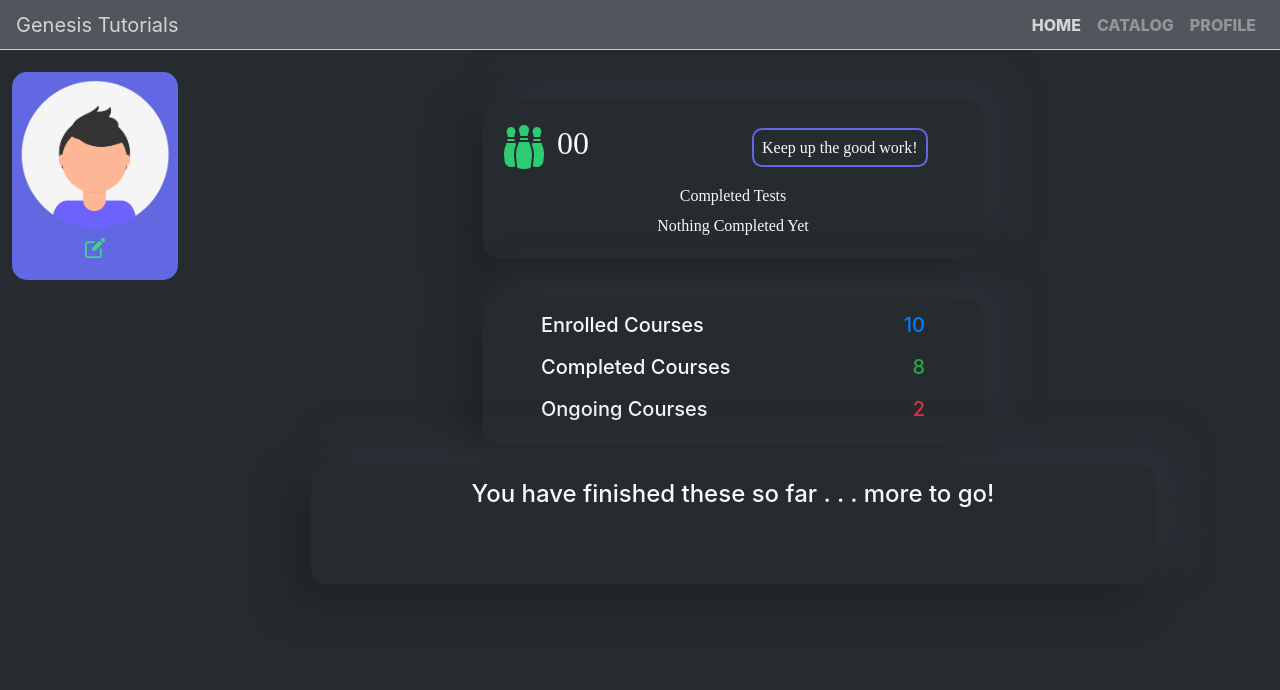
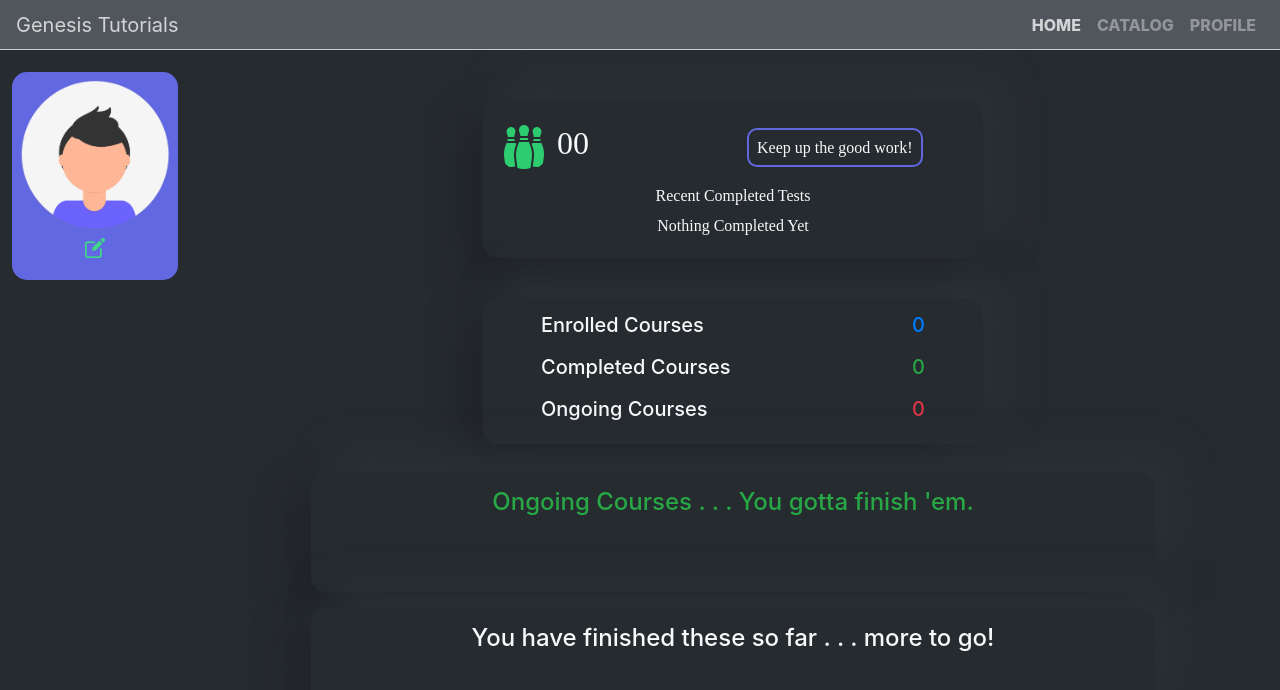
Before and after one commit to ZarryMyles/Genesis_training, a React (Create React App) app: page /profile/1 in a window 1280 px wide. Shown: the top 690 px of the page. Built offline with nearby package versions, Linux system fonts and the light colour scheme; a web font is replaced by a local one.

Commit message:
profile update

```diff
--- a/public/json/userProfile.json
+++ b/public/json/userProfile.json
@@ -7,22 +7,23 @@
     "password": "catwoman",
     "score": 45,
     "completedCourseId": [3, 4, 2],
+    "currentCourseId": [1, 5],
     "completedCourses": [
       {
         "name": "HTML for beginners",
-        "courseId": 1,
+        "courseId": 3,
         "score": 12,
         "completed": true
       },
       {
         "name": "CSS Gridd",
-        "courseId": 2,
+        "courseId": 4,
         "score": 18,
         "completed": true
       },
       {
         "name": "CSS Display",
-        "courseId": 3,
+        "courseId": 2,
         "score": 12,
         "completed": false
       },
@@ -40,7 +41,8 @@
     "username": "flash",
     "email": "barry@gmail.com",
     "password": "iris",
-    "completedCourseId": [1, 2, 3],
+    "currentCourseId": [1, 2],
+    "completedCourseId": [4, 5, 3],
     "completedCourses": [
       {
         "name": "HTML for beginners",
@@ -69,7 +71,8 @@
     "email": "oliver@gmail.com",
     "password": "canary",
     "score": 15,
-    "completedCourseId": [3, 4, 5],
+    "currentCourseId": [1, 5],
+    "completedCourseId": [3, 4],
     "completedCourses": [
       {
         "name": "HTML for beginners",
@@ -82,12 +85,6 @@
         "courseId": 4,
         "score": 18,
         "completed": true
-      },
-      {
-        "name": "CSS Display",
-        "courseId": 5,
-        "score": 12,
-        "completed": false
       }
     ]
   }
--- a/src/App.js
+++ b/src/App.js
@@ -54,7 +54,7 @@ const catalog = (props) => (
 );
 const coursedisplay = (props) => (
   <Fragment>
-    <Navbar />{" "}
+    <Navbar username={props.match.params.username} />
     <div className="row pt-5 mx-auto">
       {/* <CourseSidebar /> */}
       <CourseDisplay coursename={props.match.params.coursename} />
--- a/src/component/CourseDisplay.js
+++ b/src/component/CourseDisplay.js
@@ -25,7 +25,11 @@ export default function CourseDisplay(props) {
   };
 
   function displayBulletPoints(point) {
-    return <li className="py-1">{point}</li>;
+    return (
+      <li className="py-1" style={{ listStyle: "disc" }}>
+        {point}
+      </li>
+    );
   }
   function displayPargraph(text) {
     return <p className="pt-1">{text}</p>;
--- a/src/component/Profile.js
+++ b/src/component/Profile.js
@@ -11,6 +11,8 @@ import EditImg from "../images/icons/edit-icon.png";
 export default function Profile(props) {
   const [user, setUser] = useState();
   const [courselist, setcourslist] = useState();
+  let [userscore, setUserscore] = useState(0);
+
   useEffect(() => {
     let getData = async () => {
       await fetch(`/json/userProfile.json`).then((response) => {
@@ -19,6 +21,15 @@ export default function Profile(props) {
             return user.username == props.username;
           });
           setUser(userFilter[0]);
+          // user score is being set before user is fetched--resolve later
+          setUserscore(
+            user
+              ? user.completedCourses.reduce(
+                  (score, course) => course.score + score,
+                  0
+                )
+              : 0
+          );
         });
       });
       await fetch(`/json/course.json`).then((response) => {
@@ -27,17 +38,6 @@ export default function Profile(props) {
         });
       });
     };
-    // await fetch(`/json/courseList.json`).then((response) => {
-    //   response.json().then((settings) => {
-    //     // instead of setting state you can use it any other way.
-    //     let courseListFilt;
-    //     let courseListFilter = settings.filter((value) => {
-    //       return value.courseId == courseName;
-    //     });
-    //     console.log("api : ", coursetagFilter[0]);
-    //     setCompletedCourseData(courseListFilter[0]);
-    //   });
-    // });
     getData();
   }, []);
   function displayProfileCard() {
@@ -60,10 +60,11 @@ export default function Profile(props) {
       </div>
     );
   }
-  function courseCompleted(course) {
+
+  function displayCourseImg(course) {
     let coursePath = course.link;
     let image_path = "../" + course.preview_img;
-    if (user.completedCourseId.includes(course.courseId)) {
+
     return (
       <Link
         to={coursePath}
@@ -89,19 +90,15 @@ export default function Profile(props) {
       </Link>
     );
   }
-  }
-
+  function displayPointsCard() {
     return (
-    <div className="d-flex mt-5 mx-2 pt-4 p-1">
-      {displayProfileCard()}
-      <div className="profileWrapper  d-flex flex-wrap justify-content-center m-2">
       <div id="points-display" className="p-3">
         <div className="score-img-quote d-flex ">
           <div className="pointsImg align-self-center">
             <img src={PointsImg} alt="points-gif" height="50px" />
           </div>
           <div id="scoreNo" className="text-light align-self-center p-2">
-              <h2>{user ? user.score : "00"}</h2>
+            <h2>{user ? userscore : "00"}</h2>
           </div>
           <div className="points-quote text-light align-self-center ">
             <h6 className="p-2 my-auto">Keep up the good work!</h6>
@@ -109,7 +106,7 @@ export default function Profile(props) {
         </div>
         <div className="latest-tests mt-1 p-1">
           <div className="d-flex flex-column align-items-center">
-              <h6 className="text-light">Completed Tests</h6>
+            <h6 className="text-light">Recent Completed Tests</h6>
             <div className="completed-test-list  text-light">
               <div className="test-name d-flex flex-column ">
                 {user
@@ -135,29 +132,62 @@ export default function Profile(props) {
           </div>
         </div>
       </div>
+    );
+  }
+  return (
+    <div className="d-flex mt-5 mx-2 pt-4 p-1 mb-5">
+      {displayProfileCard()}
+      <div className="profileWrapper  d-flex flex-wrap justify-content-center m-2">
+        {displayPointsCard()}
         <div id="courses-details">
           <div className="d-flex flex-column align-items-center text-light">
             <div>
               <h5>Enrolled Courses</h5>
-              <h5 className="text-primary">10</h5>
+              <h5 className="text-primary">
+                {user
+                  ? user.completedCourseId.length + user.currentCourseId.length
+                  : 0}
+              </h5>
             </div>
             <div>
               <h5>Completed Courses</h5>
-              <h5 className="text-success">8</h5>
+              <h5 className="text-success">
+                {user ? user.completedCourseId.length : 0}
+              </h5>
             </div>
             <div>
               <h5>Ongoing Courses</h5>
-              <h5 className="text-danger">2</h5>
+              <h5 className="text-danger">
+                {user ? user.currentCourseId.length : 0}
+              </h5>
             </div>
           </div>
         </div>
-        <div className="completedCourse-wrapper p-3">
+        <div className="completedCourse-wrapper p-3 m-2">
+          <h4 className="text-success text-center">
+            Ongoing Courses . . . You gotta finish 'em.
+          </h4>
+          <div id="CompletedCourses" className="d-flex flex-wrap">
+            {user && courselist
+              ? courselist.map((course) => {
+                  if (user.currentCourseId.includes(course.courseId)) {
+                    return displayCourseImg(course);
+                  }
+                })
+              : ""}
+          </div>
+        </div>
+        <div className="completedCourse-wrapper p-3 m-2">
           <h4 className="text-light text-center">
             You have finished these so far . . . more to go!
           </h4>
           <div id="CompletedCourses" className="d-flex flex-wrap">
             {user && courselist
-              ? courselist.map((course) => courseCompleted(course))
+              ? courselist.map((course) => {
+                  if (user.completedCourseId.includes(course.courseId)) {
+                    return displayCourseImg(course);
+                  }
+                })
               : ""}
           </div>
         </div>
--- a/src/component/css/coursedisplay.css
+++ b/src/component/css/coursedisplay.css
@@ -50,7 +50,6 @@
   border-bottom: 2px solid #0c3c66;
   padding: 10px;
 }
-
 .collapsible-trigger {
   color: white;
   font-size: 25px;
--- a/src/component/css/profile.css
+++ b/src/component/css/profile.css
@@ -28,7 +28,7 @@
   box-shadow: -19px 19px 38px #202428, 19px -19px 38px #2c3238;
 }
 .points-quote {
-  margin-left: 155px;
+  margin-left: 150px;
 }
 .points-quote > h6 {
   border-radius: 10px;
@@ -74,5 +74,3 @@
 #CompletedCourses > img {
   border-radius: 10px;
 }
-#CompletedCourses > img:hover {
-}
```
Also changed, not shown: public/json/courseContent.json (+6 -7 lines). Lines whose indentation alone changed are shown as unchanged.
